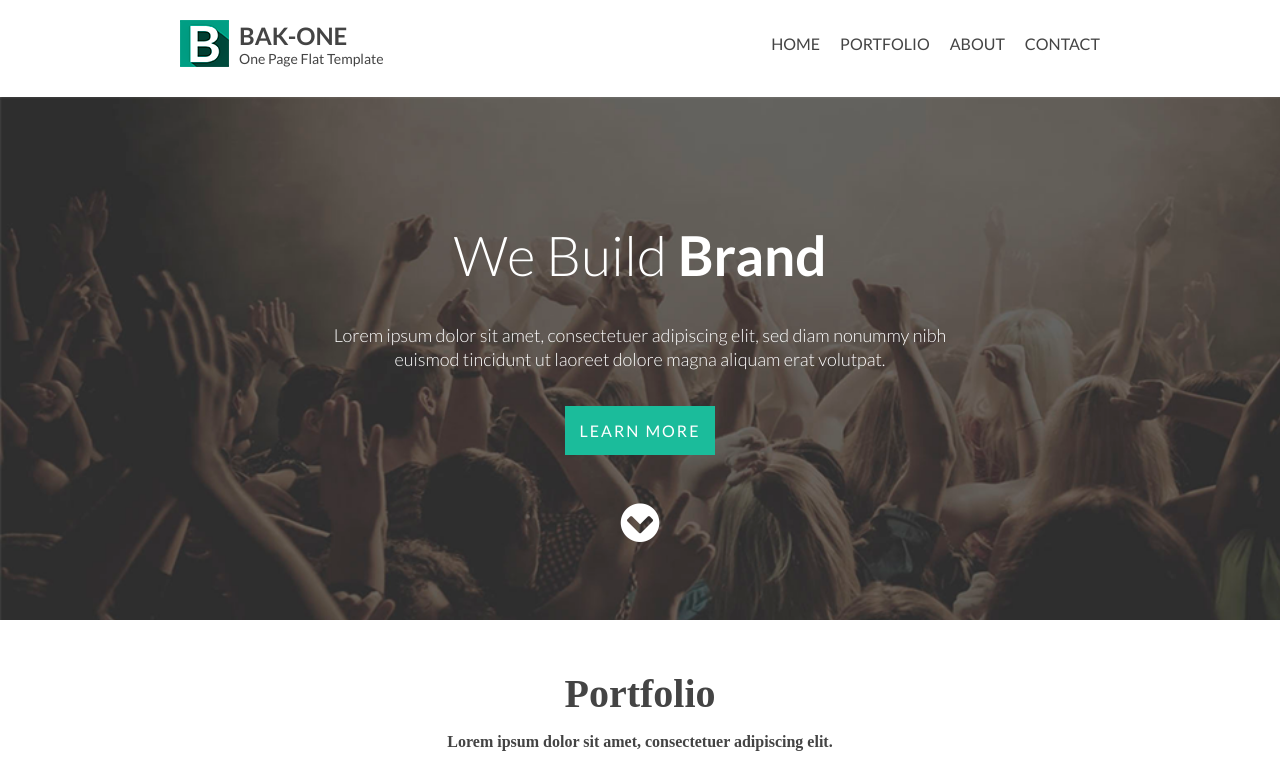
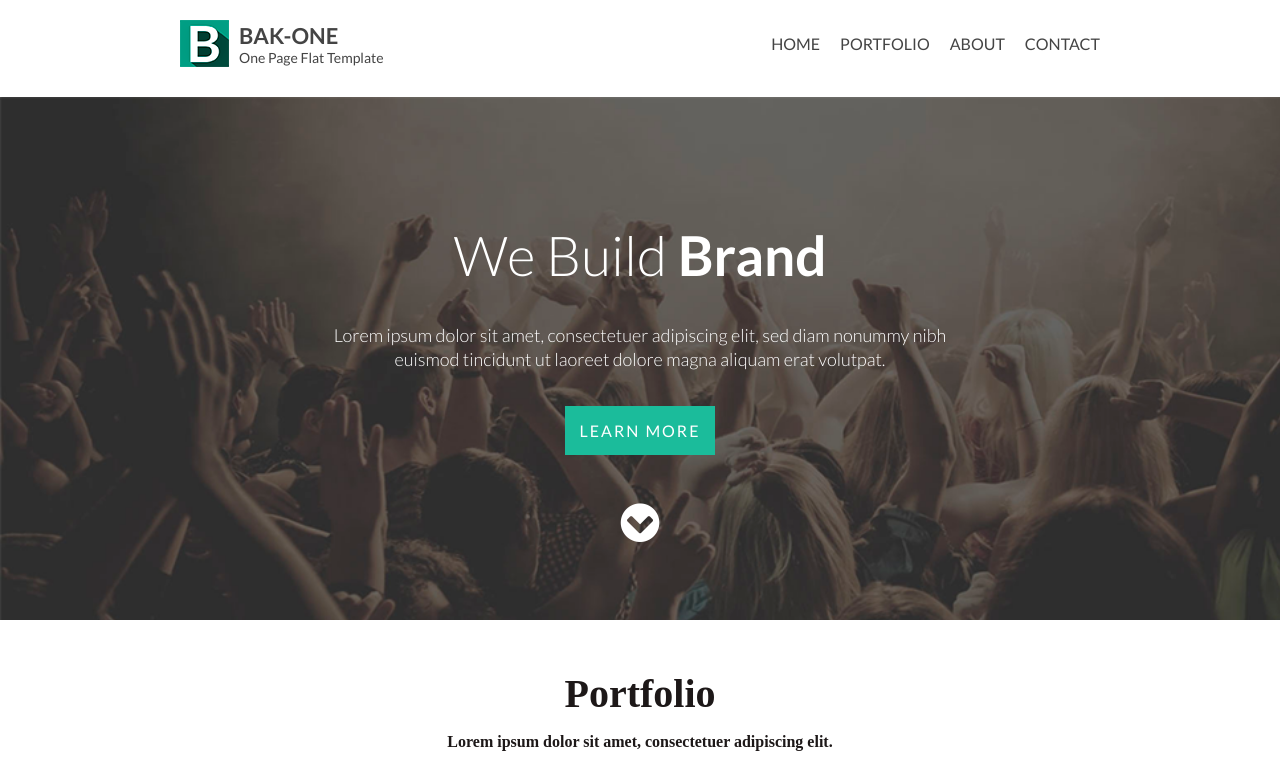
Before and after one commit to NemLisa/MyFirstShit, a plain HTML site: page index.html in a window 1280 px wide. Shown: the top 780 px of the page. Drawn offline with nearby package versions, Linux system fonts and the light colour scheme; files that its build step writes are made by us from their sources; files whose address does not match are found by name; a web font is replaced by a local one.

Commit message:
Example commit

```diff
--- a/css/style.css
+++ b/css/style.css
@@ -54,7 +54,7 @@
 }
 
 .dark{
-    color: #444444;
+    color: #1d1818;
 }
 
 
@@ -94,7 +94,7 @@
 }
 
 .logo__text-title{
-    font-size: 24px;
+    font-size: 22px;
     font-weight: bold;
     color: #444444;
 }
```
